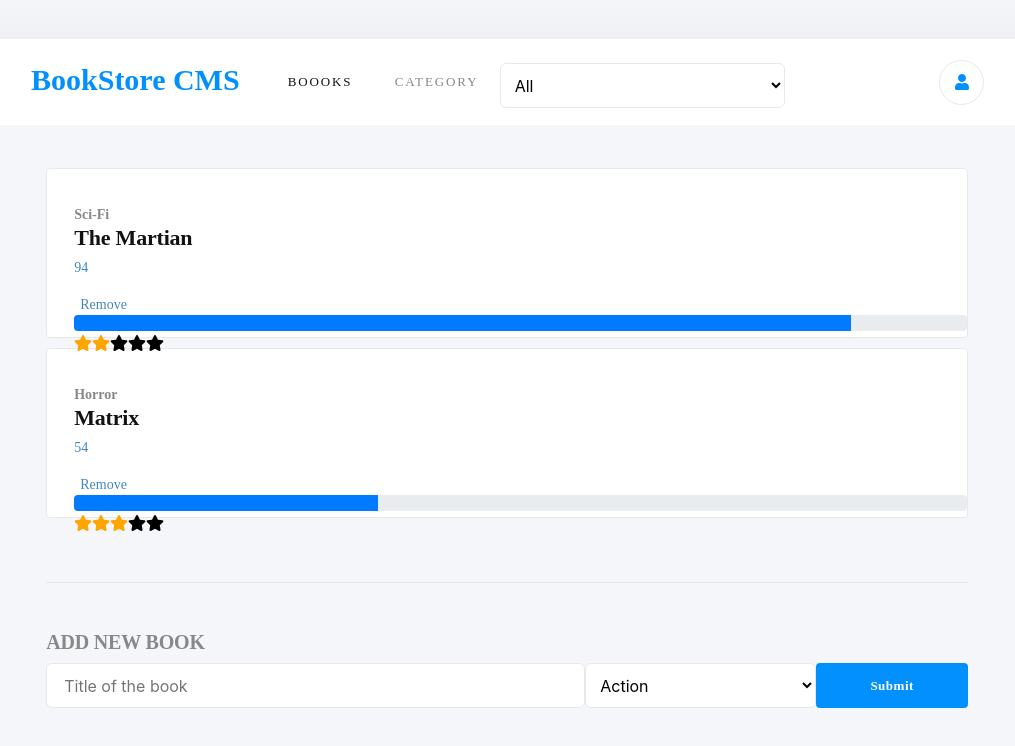
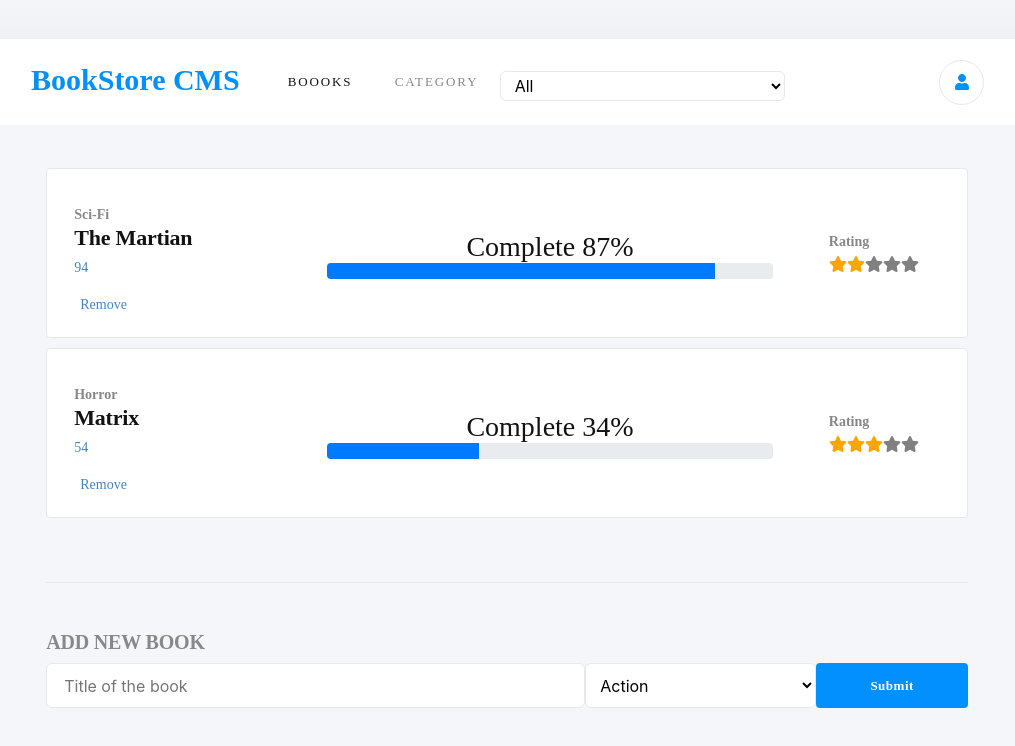
Before and after one commit to JuanPabloGil/BookStoreReact, a React (Create React App) app: page / in a window 1280 px wide. Shown: the part 110-856 px from the top of the page, without its empty margins (133-1148 px from the left). Built offline with nearby package versions, Linux system fonts and the light colour scheme.

Commit message:
Order content of each book display

```diff
--- a/src/components/Book.jsx
+++ b/src/components/Book.jsx
@@ -9,24 +9,24 @@ const Book = ({ book, handleRemoveBook }) => {
   const putsStarts = () => {
     let starsN = Math.floor(Math.random() * 4) + 1
     let arr = []
-    for(let i = 0 ; i < 5; i += 1){
-        if(i < starsN + 1 ){
-          arr.push('orange')
-        }else {
-          arr.push('black')
-        }
+    for (let i = 0; i < 5; i += 1) {
+      if (i < starsN + 1) {
+        arr.push('orange')
+      } else {
+        arr.push('grey')
+      }
     }
     return arr
   }
 
-  const randomNumber = ( ) => {
+  const randomNumber = () => {
     return Math.floor(Math.random() * 99) + 1
   }
 
   const random = randomNumber();
 
   return (
-    <div className="Lesson-Panel">
+    <div className="Lesson-Panel d-flex justify-content-between">
       <div>
         <span className="School-of">{book.category}</span>
         <h3 className="title">{book.title}</h3>
@@ -34,21 +34,21 @@ const Book = ({ book, handleRemoveBook }) => {
         <br />
         <button className="Remove pt-3" onClick={() => handleRemoveBook(book.id)} > Remove </button>
       </div>
-      <div>
+
+      <div className="w-50 text-center align-self-center ">
+        <span className="complete ">Complete {random}%  </span>
         <div class="progress">
-
-          <div class="progress-bar " style= {{width: random+'%' }}role="progressbar" aria-valuenow={random} aria-valuemin="0" aria-valuemax="100"></div>
+          <div class="progress-bar " style={{ width: random + '%' }} role="progressbar" aria-valuenow={random} aria-valuemin="0" aria-valuemax="100"></div>
         </div>
       </div>
-      <div>
+
+      <div className=" mr-5 align-self-center ">
+        <span className="School-of d-block"> Rating </span>
         {
           putsStarts().map((colorStar) => {
-            return <FontAwesomeIcon style={{color: colorStar}} icon={faStar}/>
+            return <FontAwesomeIcon style={{ color: colorStar }} icon={faStar} />
           })
-
         }
-
-
       </div>
 
     </div>
--- a/src/components/CategoryFilter.jsx
+++ b/src/components/CategoryFilter.jsx
@@ -15,7 +15,7 @@ const dispatch = useDispatch();
   const options = categories.map(category => <option key={category}  value={category} > {category} </option>  )
 
   return (
-        <select className="input-select" onChange={handleFilterChange} name="category" >
+        <select className="select-category" onChange={handleFilterChange} name="category" >
               {options}
         </select>
    );
--- a/src/styles/index.css
+++ b/src/styles/index.css
@@ -175,6 +175,15 @@ body {
   text-indent: 10px;
 }
 
+.select-category {
+  width: 285px;
+  height: 30px;
+  border-radius: 6px;
+  border: solid 1px #e8e8e8;
+  background-color: #ffffff;
+  text-indent: 10px;
+}
+
 .add-book {
   width: 184px;
   height: 45px;
@@ -191,3 +200,14 @@ body {
   text-align: center;
   color: #ffffff;
 }
+
+.complete {
+  font-family: Montserrat;
+  font-size: 28px;
+  font-weight: normal;
+  font-stretch: normal;
+  font-style: normal;
+  line-height: normal;
+  letter-spacing: normal;
+  color: #121212;
+}
```
